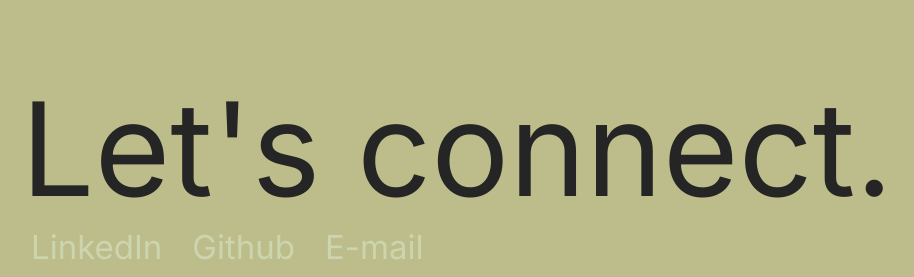
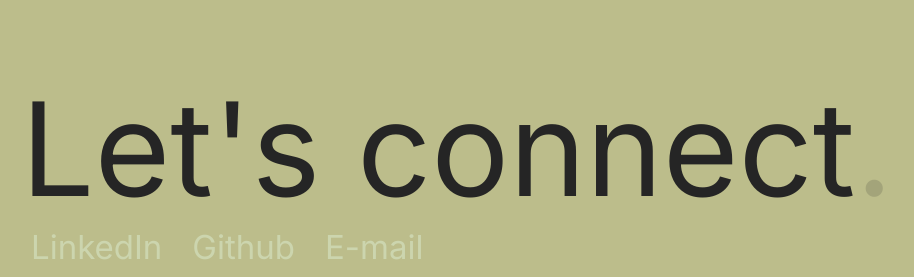
Before and after one commit to t-minini/my-website-v3, a React (Create React App) app: page / in a window 1280 px wide. Both pictures are taken after a click on the link "Contact". Shown: the part 8878-9155 px from the top of the page, without its empty margins (79-993 px from the left). Built offline with nearby package versions, Linux system fonts and the light colour scheme.

Commit message:
dots animation added to Contact component, and small update on Hero

```diff
--- a/src/components/contact/Contact.jsx
+++ b/src/components/contact/Contact.jsx
@@ -4,7 +4,11 @@ export function Contact() {
   return (
     <section id="contact" className={style.contact}>
       <div className={style.contact__container}>
-        <h2>Let's connect.</h2>
+        <h2>
+          Let's connect<span>.</span>
+          <span>.</span>
+          <span>.</span>
+        </h2>
         <div className={style.contact__links}>
           <a
             href="https://www.linkedin.com/in/tulio-minini/"
--- a/src/components/contact/Contact.module.css
+++ b/src/components/contact/Contact.module.css
@@ -15,6 +15,62 @@
   display: flex;
   flex-direction: column;
   justify-content: center;
+}
+
+/* animated dots  */
+.contact__container span:nth-of-type(1) {
+  font-size: 13rem;
+  color: var(--font-dark);
+  opacity: 0;
+  -webkit-animation: dot 1.3s infinite;
+  -webkit-animation-delay: 0s;
+  animation: dot 1.3s infinite;
+  animation-delay: 0s;
+}
+
+.contact__container span:nth-of-type(2) {
+  font-size: 13rem;
+  color: var(--font-dark);
+  opacity: 0;
+  -webkit-animation: dot 1.3s infinite;
+  -webkit-animation-delay: 0.2s;
+  animation: dot 1.3s infinite;
+  animation-delay: 0.2s;
+}
+
+.contact__container span:nth-of-type(3) {
+  font-size: 13rem;
+  color: var(--font-dark);
+  opacity: 0;
+  -webkit-animation: dot 1.3s infinite;
+  -webkit-animation-delay: 0.3s;
+  animation: dot 1.3s infinite;
+  animation-delay: 0.3s;
+}
+
+/* dots animation */
+@-webkit-keyframes dot {
+  0% {
+    opacity: 0;
+  }
+  50% {
+    opacity: 0;
+  }
+  100% {
+    opacity: 1;
+  }
+}
+
+@keyframes dot {
+  0% {
+    opacity: 0;
+  }
+  50% {
+    opacity: 0;
+  }
+  100% {
+    opacity: 1;
+  }
 }
 
 .contact__links {
@@ -43,5 +99,4 @@
 span {
   font-size: 1.5rem;
   color: var(--gray-medium);
-  /* color: var(--font-dark) */
 }
--- a/src/components/hero/Hero.module.css
+++ b/src/components/hero/Hero.module.css
@@ -21,7 +21,7 @@
 .hero__text p {
   font-size: 2.4rem;
   font-weight: var(--light-300);
-  width: 70%;
+  width: 80%;
   padding-left: 0.5rem;
 }
 
```
